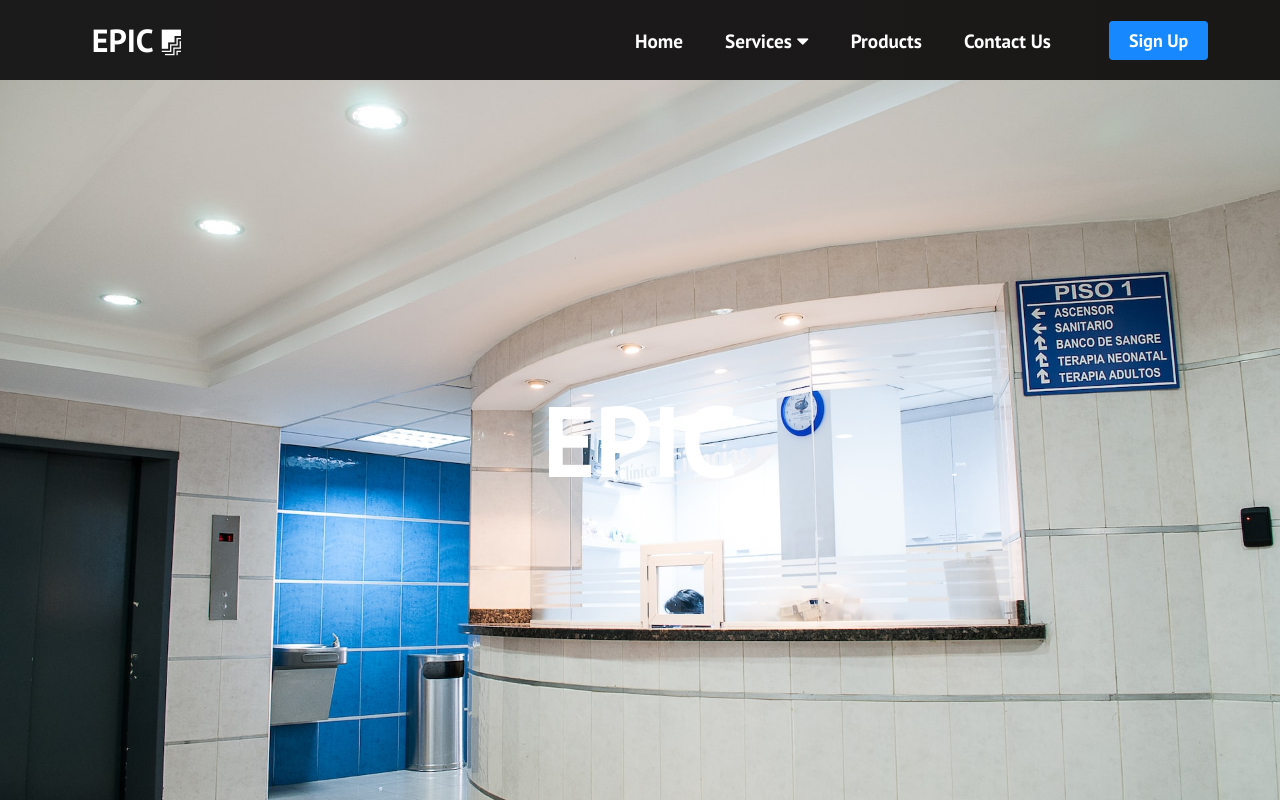
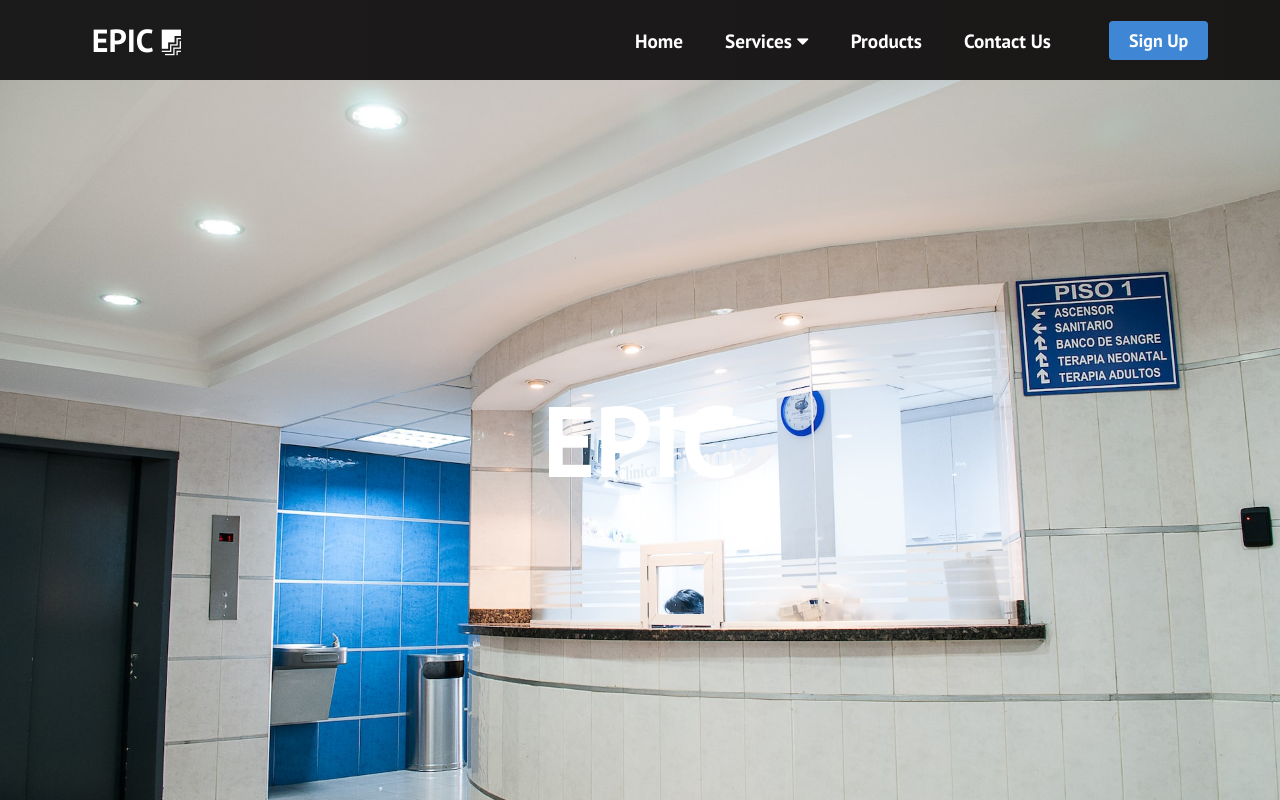
Before and after one commit to AdeyaOduor/navbar-dropdown-v1, a React (Create React App) app: page / in a window 1280 px wide. Built offline with nearby package versions, Linux system fonts and the light colour scheme; the HTML template or start-up script is replaced by a standard one.

Commit message:
Update Button.css

```diff
--- a/src/components/Button.css
+++ b/src/components/Button.css
@@ -1,5 +1,5 @@
 :root {
-  --primary: #1888ff;
+  --primary: #3f87d4;
 }
 
 .btn {
```
